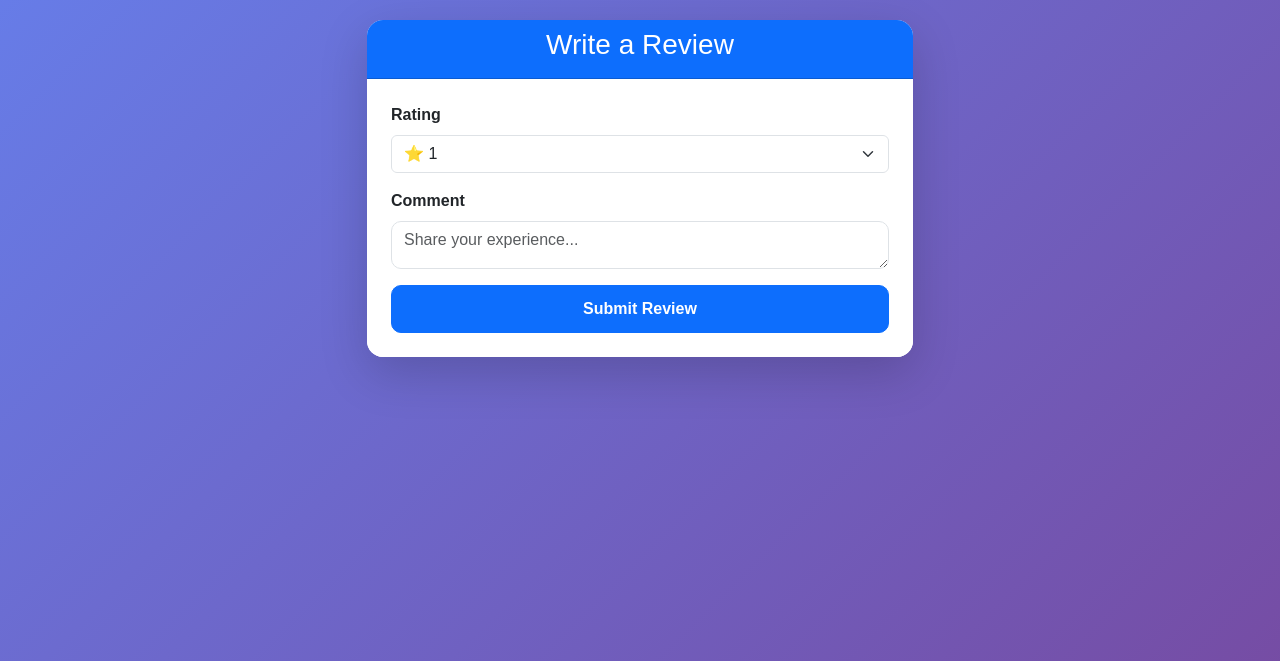
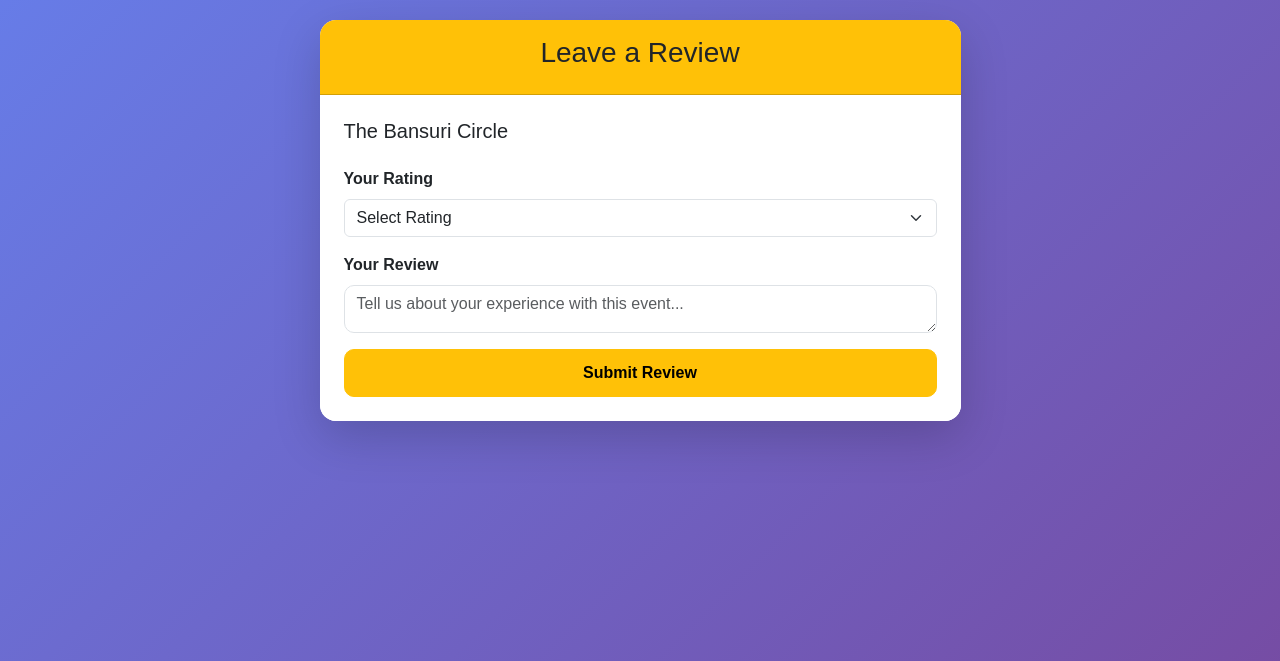
Before and after one commit to anandhuma10/Event-management-system, a Django app: page /review/3/ in a window 1280 px wide. Shown: the part 76-737 px from the top of the page. Run offline with Django 5.2, Linux system fonts and the light colour scheme; a user stored in the database is signed in; data comes from the database, SQL or seed files in the repository; both versions use the stored data as it was after the commit.

Commit message:
completed event management system with reviews and UI improvements

```diff
--- a/eventapp/forms.py
+++ b/eventapp/forms.py
@@ -4,38 +4,84 @@ from.models import Booking,contact,Review
 class BookingForm(forms.ModelForm):
     class Meta:
         model = Booking
-        fields = '__all__'
+        exclude = ["user", "booked_on"]
+
         widgets = {
-            'booking_date': forms.DateInput(attrs={'type': 'date'}),
+            "customer_name": forms.TextInput(attrs={
+                "class": "form-control",
+                "placeholder": "Enter your full name",
+            }),
+            "phone_number": forms.TextInput(attrs={
+                "class": "form-control",
+                "placeholder": "Enter your phone number",
+            }),
+            "event": forms.Select(attrs={
+                "class": "form-select",
+            }),
+            "booking_date": forms.DateInput(attrs={
+                "type": "date",
+                "class": "form-control",
+            }),
         }
 
 class ContactForm(forms.ModelForm):
     class Meta:
         model = contact
-        fields = '__all__'
+        exclude = ["submitted_on"]
 
-
+        widgets = {
+            "name": forms.TextInput(attrs={
+                "class": "form-control",
+                "placeholder": "Enter your full name",
+            }),
+            "email": forms.EmailInput(attrs={
+                "class": "form-control",
+                "placeholder": "Enter your email address",
+            }),
+            "phone": forms.TextInput(attrs={
+                "class": "form-control",
+                "placeholder": "Enter your phone number",
+            }),
+            "subject": forms.TextInput(attrs={
+                "class": "form-control",
+                "placeholder": "Enter the subject",
+            }),
+            "message": forms.Textarea(attrs={
+                "class": "form-control",
+                "rows": 5,
+                "placeholder": "Write your message here...",
+            }),
+        }
 
 class ReviewForm(forms.ModelForm):
     class Meta:
         model = Review
-        fields = ['rating', 'comment']
+        fields = ["rating", "comment"]
+
         widgets = {
-            'rating': forms.Select(
+            "rating": forms.Select(
                 choices=[
-                    (1, '⭐ 1'),
-                    (2, '⭐⭐ 2'),
-                    (3, '⭐⭐⭐ 3'),
-                    (4, '⭐⭐⭐⭐ 4'),
-                    (5, '⭐⭐⭐⭐⭐ 5'),
+                    ("", "Select Rating"),
+                    (1, "⭐ 1 - Poor"),
+                    (2, "⭐⭐ 2 - Fair"),
+                    (3, "⭐⭐⭐ 3 - Good"),
+                    (4, "⭐⭐⭐⭐ 4 - Very Good"),
+                    (5, "⭐⭐⭐⭐⭐ 5 - Excellent"),
                 ],
-                attrs={'class': 'form-select'}
+                attrs={
+                    "class": "form-select",
+                },
             ),
-            'comment': forms.Textarea(
+            "comment": forms.Textarea(
                 attrs={
-                    'class': 'form-control',
-                    'rows': 4,
-                    'placeholder': 'Share your experience...'
-                }
+                    "class": "form-control",
+                    "rows": 5,
+                    "placeholder": "Tell us about your experience with this event...",
+                },
             ),
         }
+
+        labels = {
+            "rating": "Your Rating",
+            "comment": "Your Review",
+        }
--- a/eventapp/views.py
+++ b/eventapp/views.py
@@ -7,24 +7,23 @@ from . forms import BookingForm,ContactForm,ReviewForm
 # Create your views here.
 
 def index(request):
-    events = Event.objects.all()
-    reviews = Review.objects.select_related("event", "user").order_by("-created_at")
+    events = Event.objects.all()[:3]   # featured events
+    reviews = Review.objects.select_related("event", "user").order_by("-created_at")[:6]
 
     return render(request, "index.html", {
         "events": events,
         "reviews": reviews,
     })
 
+
 @login_required(login_url='login')
 def events(request):
+    events = Event.objects.all()
 
-    events = Event.objects.all()
-    reviews = Review.objects.select_related("event", "user").order_by("-created_at")[:10]
+    return render(request, "events.html", {
+        "events": events,
+    })
 
-    return render(request, "index.html", {
-    "events": events,
-    "reviews": reviews,
-})
 
 
 @login_required(login_url='login')
@@ -65,9 +64,12 @@ def booking(request):
 
 
 @login_required(login_url='login')
-def event_detail(request,id):
+def event_detail(request, id):
     event = get_object_or_404(Event, id=id)
-    return render(request, "event_detail.html", {"event": event})
+
+    return render(request, "event_detail.html", {
+        "event": event,
+    })
 
 @login_required(login_url='login')
 def my_bookings(request):
--- a/templates/auth.html
+++ b/templates/auth.html
@@ -28,7 +28,6 @@
                      alt="EventEase">
 
                 <h2 class="auth-title mt-3">LUXE EVENTS</h2>
-                <h3 style="color:red;">TEST TEMPLATE 12345</h3>
                 <p class="auth-subtitle">
                     Welcome! Login or create your account.
                 </p>
--- a/templates/events.html
+++ b/templates/events.html
@@ -1,5 +1,10 @@
 {% extends "base.html" %}
 {% load static %}
+
+{% block extra_head %}
+  <!-- 2. This links your external file correctly using the Django template engine -->
+  <link rel="stylesheet" href="{% static 'css/event.css' %}">
+{% endblock %}
 
 {% block content %}
 
--- a/templates/index.html
+++ b/templates/index.html
@@ -143,7 +143,7 @@
             <div class="col-md-4 mb-4">
                 <div class="card shadow-sm h-100">
                     <div class="card-body">
-                        <h5>{{ review.user.get_full_name }}</h5>
+                        <h5>{{ review.user.username }}</h5>
 
                         <p>
                             {% for i in "12345" %}
--- a/templates/review_form.html
+++ b/templates/review_form.html
@@ -1,45 +1,46 @@
-{% extends 'base.html' %}
+{% extends "base.html" %}
 
 {% block content %}
 
 <div class="container py-5">
     <div class="row justify-content-center">
-        <div class="col-md-6">
+
+        <div class="col-lg-7">
 
             <div class="card shadow-lg border-0 rounded-4">
-                <div class="card-header bg-primary text-white text-center">
-                    <h3>Write a Review</h3>
+
+                <div class="card-header bg-warning text-dark text-center py-3">
+                    <h3>Leave a Review</h3>
                 </div>
 
                 <div class="card-body p-4">
+
+                    <h5 class="mb-4">{{ event.name }}</h5>
 
                     <form method="POST">
                         {% csrf_token %}
 
                         <div class="mb-3">
-                            <label class="form-label fw-bold">
-                                Rating
-                            </label>
+                            <label class="form-label">{{ form.rating.label }}</label>
                             {{ form.rating }}
                         </div>
 
                         <div class="mb-3">
-                            <label class="form-label fw-bold">
-                                Comment
-                            </label>
+                            <label class="form-label">{{ form.comment.label }}</label>
                             {{ form.comment }}
                         </div>
 
-                        <button type="submit" class="btn btn-primary w-100">
+                        <button type="submit" class="btn btn-warning w-100">
                             Submit Review
                         </button>
-
                     </form>
 
                 </div>
+
             </div>
 
         </div>
+
     </div>
 </div>
 
--- a/userapp/views.py
+++ b/userapp/views.py
@@ -34,7 +34,7 @@ def auth_page(request):
                     )
 
                     messages.success(request, "Account created successfully")
-                    return redirect("auth_page")
+                    return redirect("/")
 
             else:
                 messages.error(request, "Passwords do not match")
```
Also changed, not shown: static/css/event.css (added, +14 -0 lines), templates/booking.html (+25 -9 lines), db.sqlite3.
